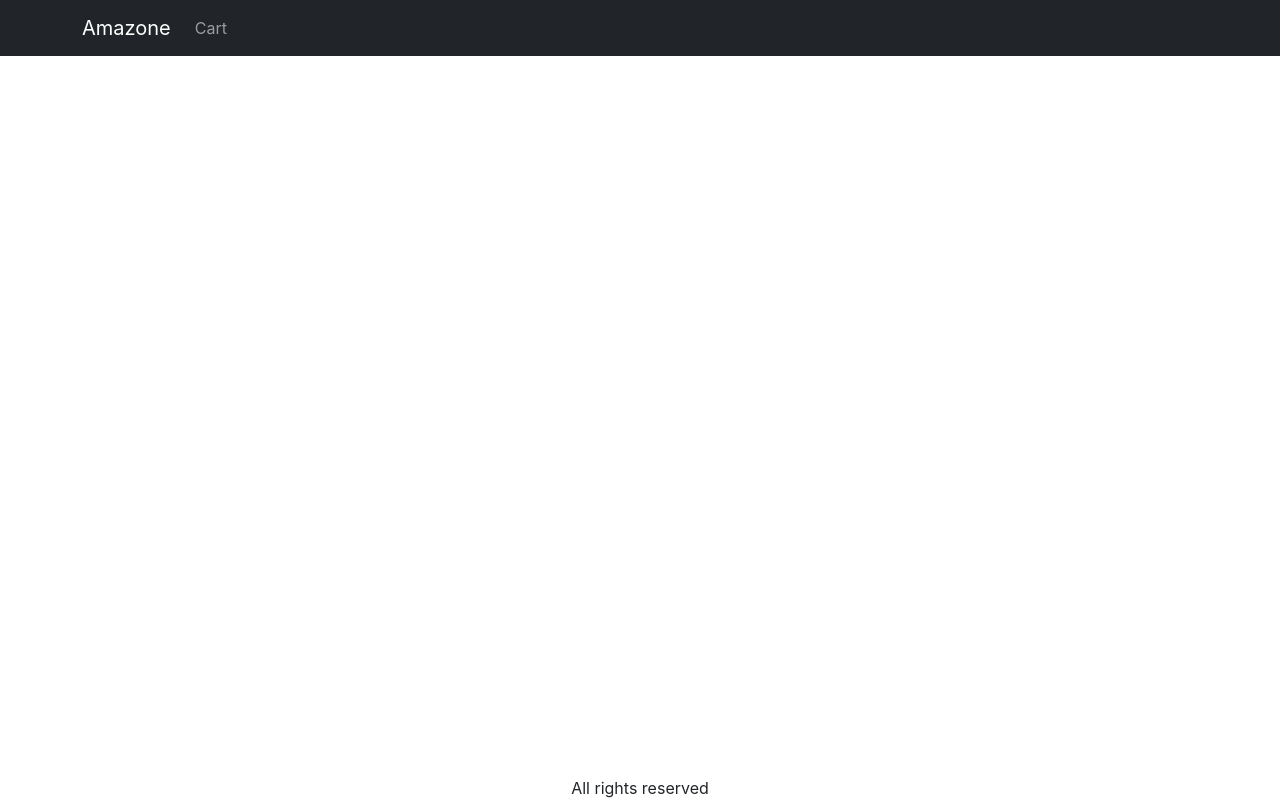
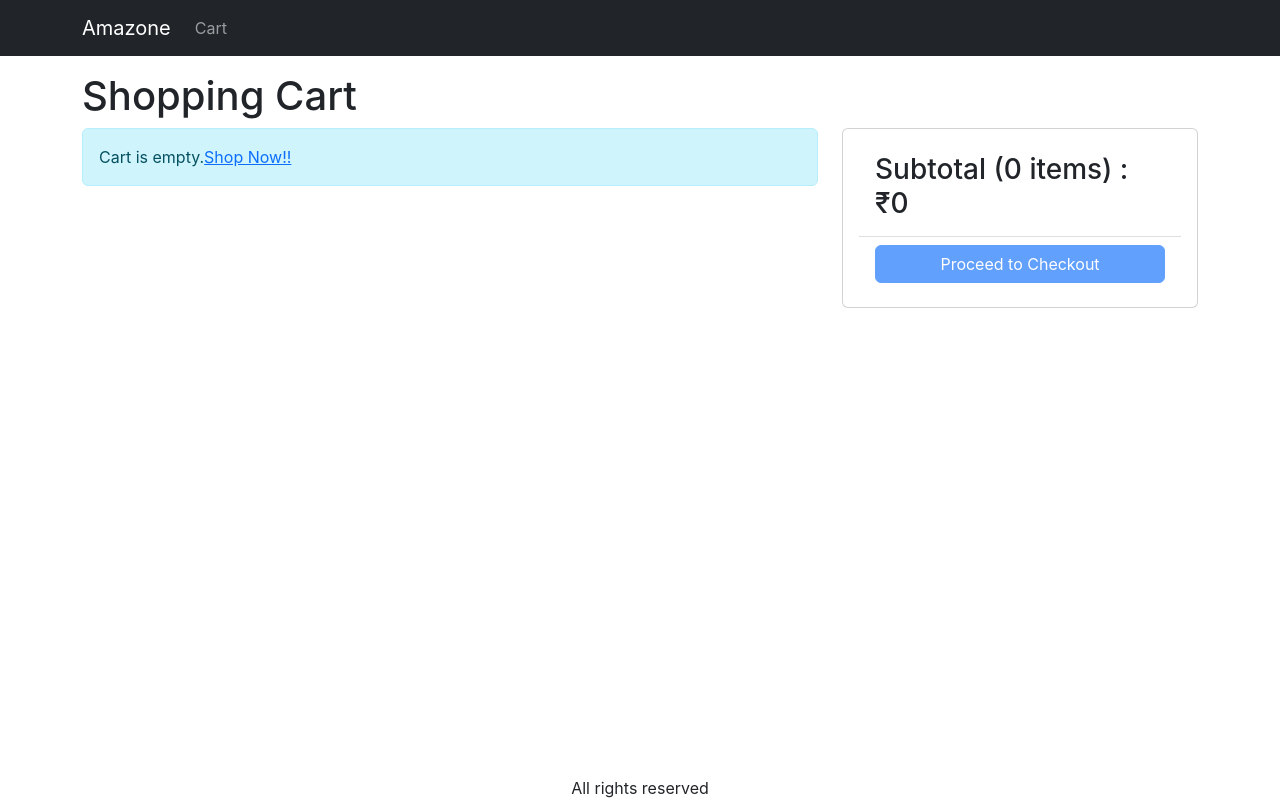
Before and after one commit to IamPratikSinha/Ecommerce, a React (Create React App) app in the folder ecommerce/frontend/: page /cart in a window 1280 px wide. Built offline with nearby package versions, Linux system fonts and the light colour scheme.

Commit message:
Cart Screen commit

```diff
--- a/ecommerce/frontend/src/App.js
+++ b/ecommerce/frontend/src/App.js
@@ -8,6 +8,7 @@ import { LinkContainer } from 'react-router-bootstrap';
 import Badge from 'react-bootstrap/Badge';
 import { useContext } from 'react';
 import { Store } from './Store';
+import CartScreen from './screens/CartScreen';
 
 function App() {
   const { state } = useContext(Store);
@@ -39,6 +40,7 @@ function App() {
           <Container className="mt-3">
             <Routes>
               <Route path="/product/:slug" element={<ProductScreen />}></Route>
+              <Route path="/cart" element={<CartScreen />}></Route>
               <Route path="/" element={<HomeScreen />}></Route>
             </Routes>
           </Container>
--- a/ecommerce/frontend/src/index.css
+++ b/ecommerce/frontend/src/index.css
@@ -54,3 +54,7 @@ main {
 .img-large {
   max-width: 75%;
 }
+
+.img-thumbnail {
+  height: 80px;
+}
--- /dev/null
+++ b/ecommerce/frontend/src/screens/CartScreen.js
@@ -0,0 +1,95 @@
+import { useContext } from 'react';
+import { Store } from './../Store';
+import { Helmet } from 'react-helmet-async';
+import Col from 'react-bootstrap/Col';
+import Row from 'react-bootstrap/Row';
+import MessageBox from './../Components/MessageBox';
+import { Link } from 'react-router-dom';
+import ListGroup from 'react-bootstrap/ListGroup';
+import Button from 'react-bootstrap/Button';
+import Card from 'react-bootstrap/Card';
+
+export default function CartScreen() {
+  const { state, dispatch: ctxDispatch } = useContext(Store);
+
+  const {
+    cart: { cartItems },
+  } = state;
+
+  return (
+    <div>
+      <Helmet>
+        <title>Shopping Cart</title>
+      </Helmet>
+      <h1>Shopping Cart</h1>
+      <Row>
+        <Col md={8}>
+          {cartItems.length === 0 ? (
+            <MessageBox>
+              Cart is empty.
+              <Link to="/">Shop Now!!</Link>
+            </MessageBox>
+          ) : (
+            <ListGroup>
+              {cartItems.map((item) => (
+                <ListGroup.Item key={item.id}>
+                  <Row className="align-items-center">
+                    <Col md={4}>
+                      <img
+                        src={item.image}
+                        alt={item.name}
+                        className="img-fluid rounded img-thumbnail"
+                      ></img>{' '}
+                      <Link to={`/product/${item.slug}`}>{item.name}</Link>
+                    </Col>
+                    <Col md={3}>
+                      <Button variant="light" disabled={item.quantity === 1}>
+                        <i className="fas fa-minus-circle"></i>
+                      </Button>{' '}
+                      <span>{item.quantity}</span>{' '}
+                      <Button variant="light" disabled={item.quantity === 1}>
+                        <i className="fas fa-plus-circle"></i>
+                      </Button>
+                    </Col>
+                    <Col md={3}>₹{item.price}</Col>
+                    <Col md={2}>
+                      <Button variant="light">
+                        <i className="fas fa-trash"></i>
+                      </Button>
+                    </Col>
+                  </Row>
+                </ListGroup.Item>
+              ))}
+            </ListGroup>
+          )}
+        </Col>
+        <Col md={4}>
+          <Card>
+            <Card.Body>
+              <ListGroup variant="flush">
+                <ListGroup.Item>
+                  <h3>
+                    Subtotal ({cartItems.reduce((a, c) => a + c.quantity, 0)}{' '}
+                    items) : ₹
+                    {cartItems.reduce((a, c) => a + c.price * c.quantity, 0)}
+                  </h3>
+                </ListGroup.Item>
+                <ListGroup.Item>
+                  <div className="d-grid">
+                    <Button
+                      type="button"
+                      variant="primary"
+                      disabled={cartItems.length === 0}
+                    >
+                      Proceed to Checkout
+                    </Button>
+                  </div>
+                </ListGroup.Item>
+              </ListGroup>
+            </Card.Body>
+          </Card>
+        </Col>
+      </Row>
+    </div>
+  );
+}
--- a/ecommerce/frontend/src/screens/ProductScreen.js
+++ b/ecommerce/frontend/src/screens/ProductScreen.js
@@ -1,6 +1,6 @@
 import axios from 'axios';
 import { useEffect, useReducer, useContext } from 'react';
-import { useParams } from 'react-router-dom';
+import { useParams, useNavigate } from 'react-router-dom';
 import { Helmet } from 'react-helmet-async';
 import Row from 'react-bootstrap/Row';
 import Col from 'react-bootstrap/Col';
@@ -31,6 +31,7 @@ const reducer = (state, action) => {
 };
 
 function ProductScreen() {
+  const navigate = useNavigate();
   const params = useParams();
   const { slug } = params;
   const [{ loading, error, product }, dispatch] = useReducer(reducer, {
@@ -66,6 +67,7 @@ function ProductScreen() {
       type: 'CART_ADD_ITEM',
       payload: { ...product, quantity },
     });
+    navigate('/cart');
   };
 
   return loading ? (
```
